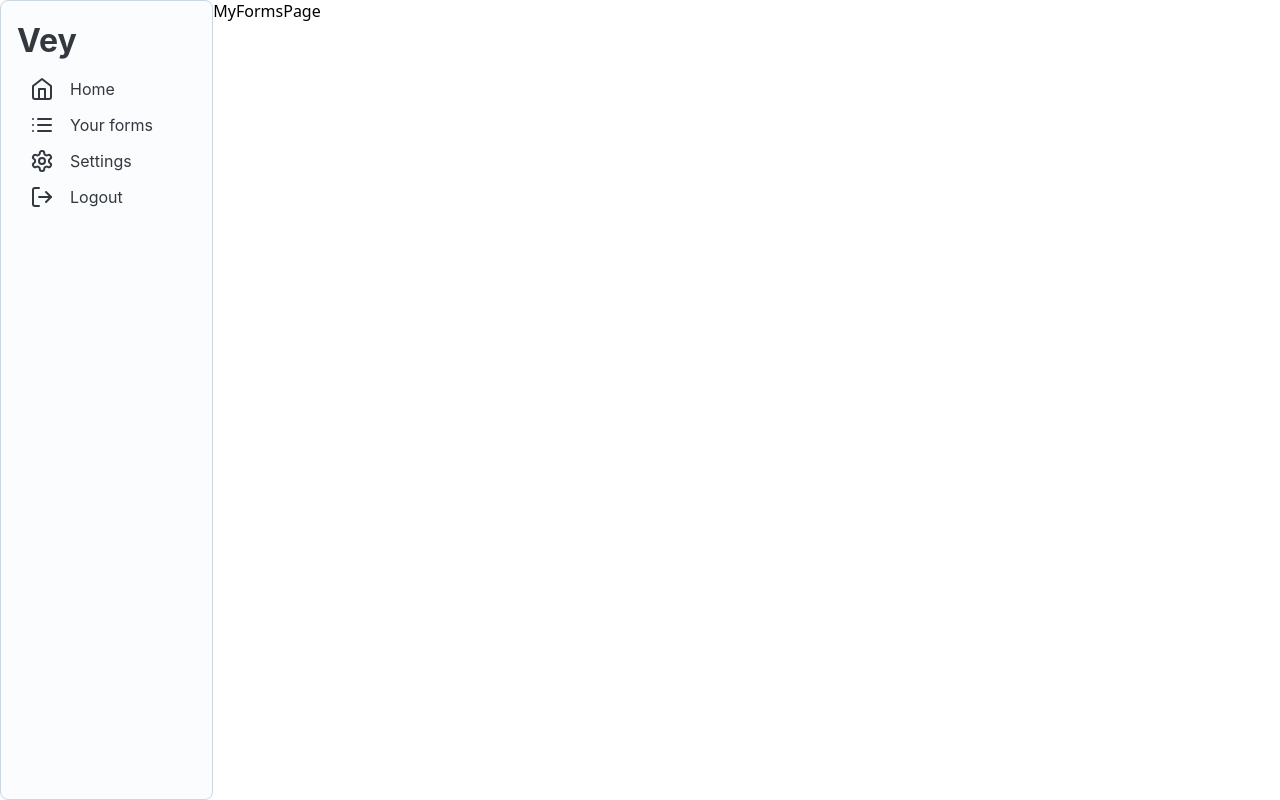
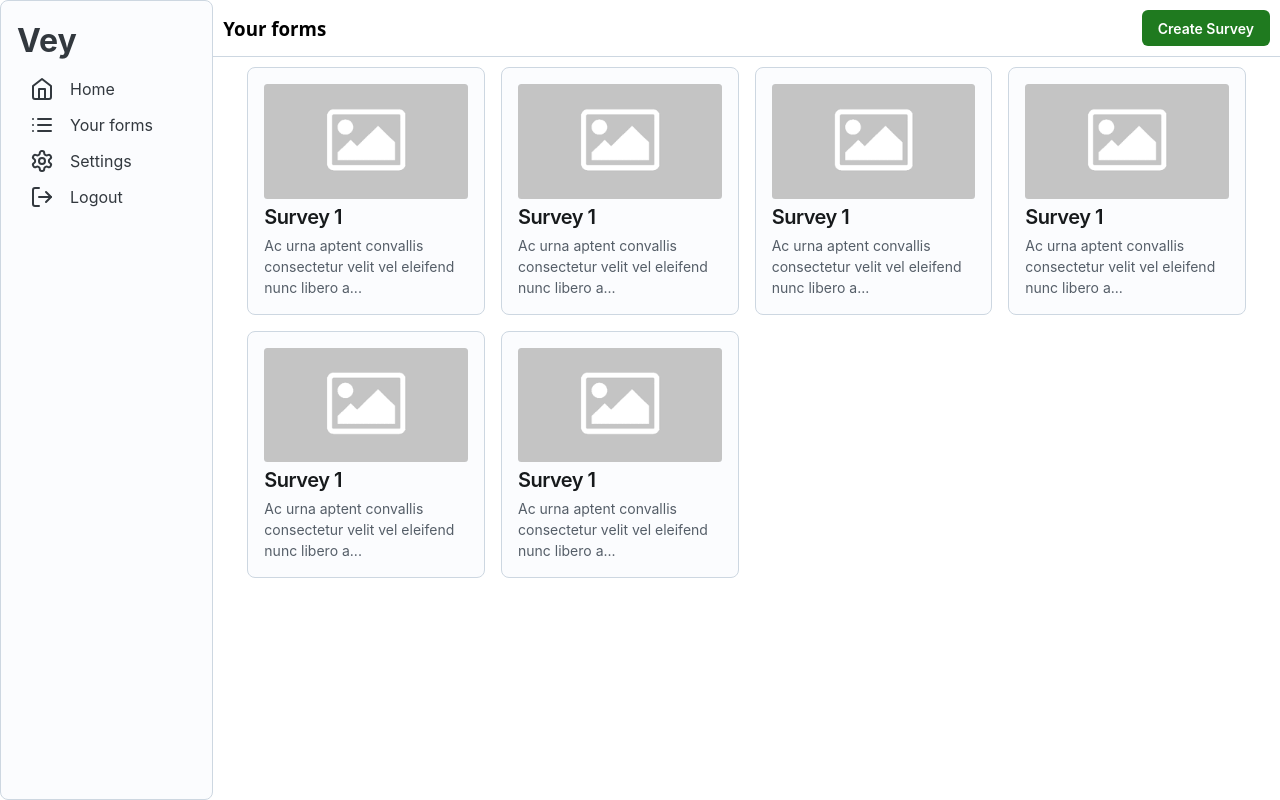
Before and after one commit to Lexpeee/survey-builder, a Next.js app: page /my-forms in a window 1280 px wide. Built offline with nearby package versions, Linux system fonts and the light colour scheme.

Commit message:
feat(app): initial user forms page

```diff
--- a/src/components/Card/SurveyCardDisplay.tsx
+++ b/src/components/Card/SurveyCardDisplay.tsx
@@ -2,18 +2,33 @@ import { styled } from '@/stitches.config'
 import {
   AspectRatio,
   Card,
+  Chip,
   CardContent,
   Typography
 } from '@mui/joy'
 import Image from 'next/image'
+import { FC } from 'react'
 
-const SurveyCardDisplay = () => {
+type SurveyCardDisplayProps = {
+  isDraft?: boolean
+}
+
+const SurveyCardDisplay:FC<SurveyCardDisplayProps> = ({
+  isDraft
+}) => {
   return (
     <StyledCard>
       <CardContent>
         <AspectRatio >
           <Image src="/assets/placeholders/image.png" alt="image" width={200} height={120}/>
         </AspectRatio>
+        <DraftBadge>
+          {isDraft &&
+            <Chip
+              variant='solid'
+            >DRAFT</Chip>
+          }
+        </DraftBadge>
         <Typography
           level='h4'
         >
@@ -34,3 +49,9 @@ export default SurveyCardDisplay
 const StyledCard = styled(Card, {
   cursor: 'pointer'
 })
+
+const DraftBadge = styled('div', {
+  position: 'absolute',
+  right: 20,
+  top: 20,
+})
--- a/src/components/global/ContentHeader.tsx
+++ b/src/components/global/ContentHeader.tsx
@@ -39,6 +39,7 @@ export default ContentHeader
 export const StyledContent = styled('div', {
   display: 'flex',
   flexDirection: 'row',
+  alignItems: 'center',
   justifyContent: 'space-between',
   padding: 10,
   borderBottom: '1px solid rgb(205, 215, 225)'
--- a/src/pages/my-forms.tsx
+++ b/src/pages/my-forms.tsx
@@ -1,8 +1,59 @@
-import React from 'react'
+import SurveyCardDisplay from '@/components/Card/SurveyCardDisplay'
+import ContentHeader from '@/components/global/ContentHeader'
+import { Content } from '@/styles'
+import {
+  Container,
+  Grid
+} from '@mui/joy'
 
 const MyFormsPage = () => {
+
+
+
   return (
-    <div>MyFormsPage</div>
+    <>
+      <ContentHeader
+        header="Your forms"
+        actionButtons={[
+          {
+            name: 'Create Survey',
+            color: 'success',
+            variant: 'solid',
+            onClick: () => console.log('creating survey')
+          }
+        ]}
+      />
+      <Content>
+        <Container>
+          <Grid
+            container
+            spacing={2}
+          >
+
+            <Grid xs={3}>
+              <SurveyCardDisplay/>
+            </Grid>
+            <Grid xs={3}>
+              <SurveyCardDisplay/>
+            </Grid>
+            <Grid xs={3}>
+              <SurveyCardDisplay/>
+            </Grid>
+            <Grid xs={3}>
+              <SurveyCardDisplay/>
+            </Grid>
+            <Grid xs={3}>
+              <SurveyCardDisplay/>
+            </Grid>
+            <Grid xs={3}>
+              <SurveyCardDisplay/>
+            </Grid>
+
+          </Grid>
+        </Container>
+
+      </Content>
+    </>
   )
 }
 
```
